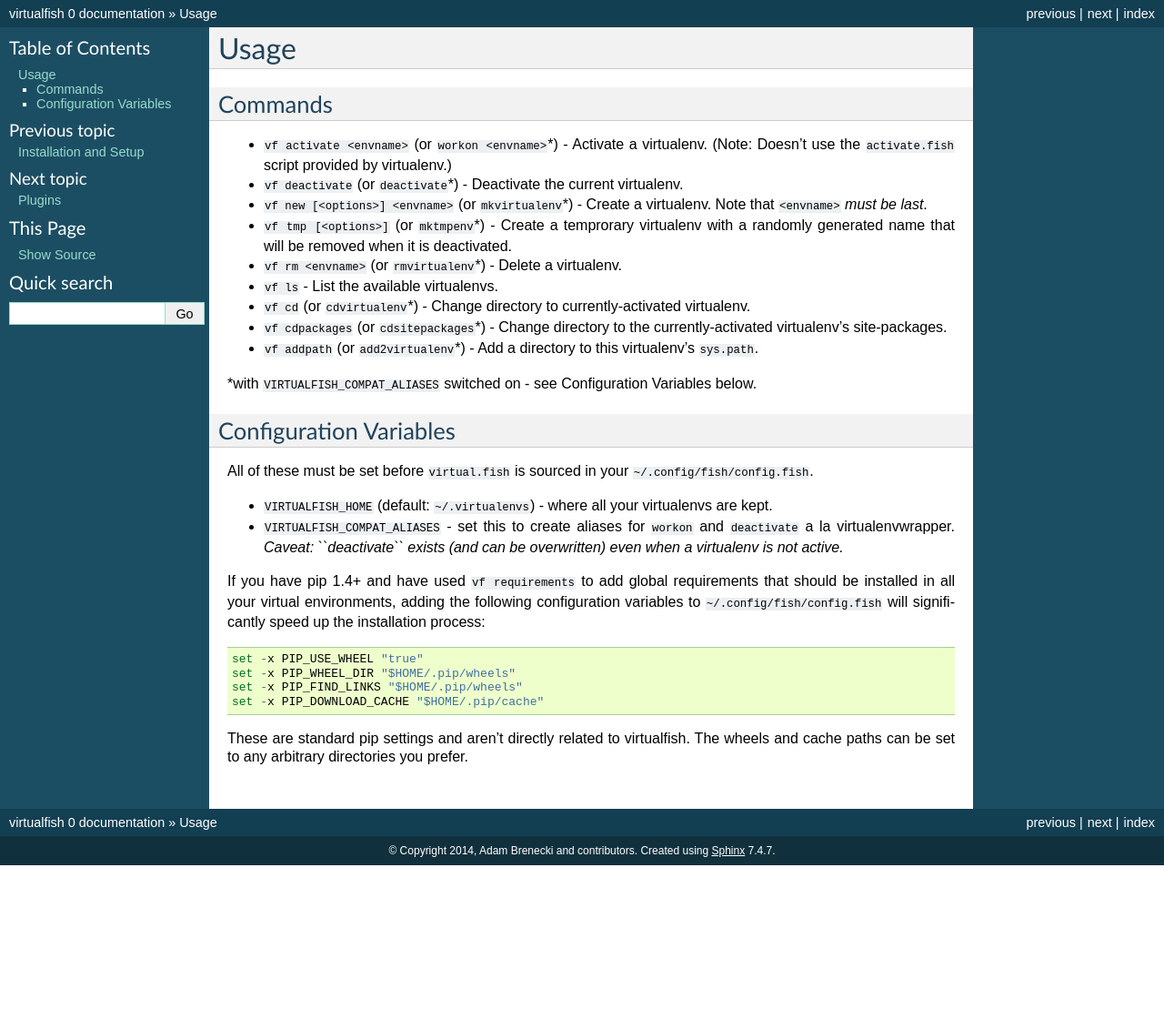
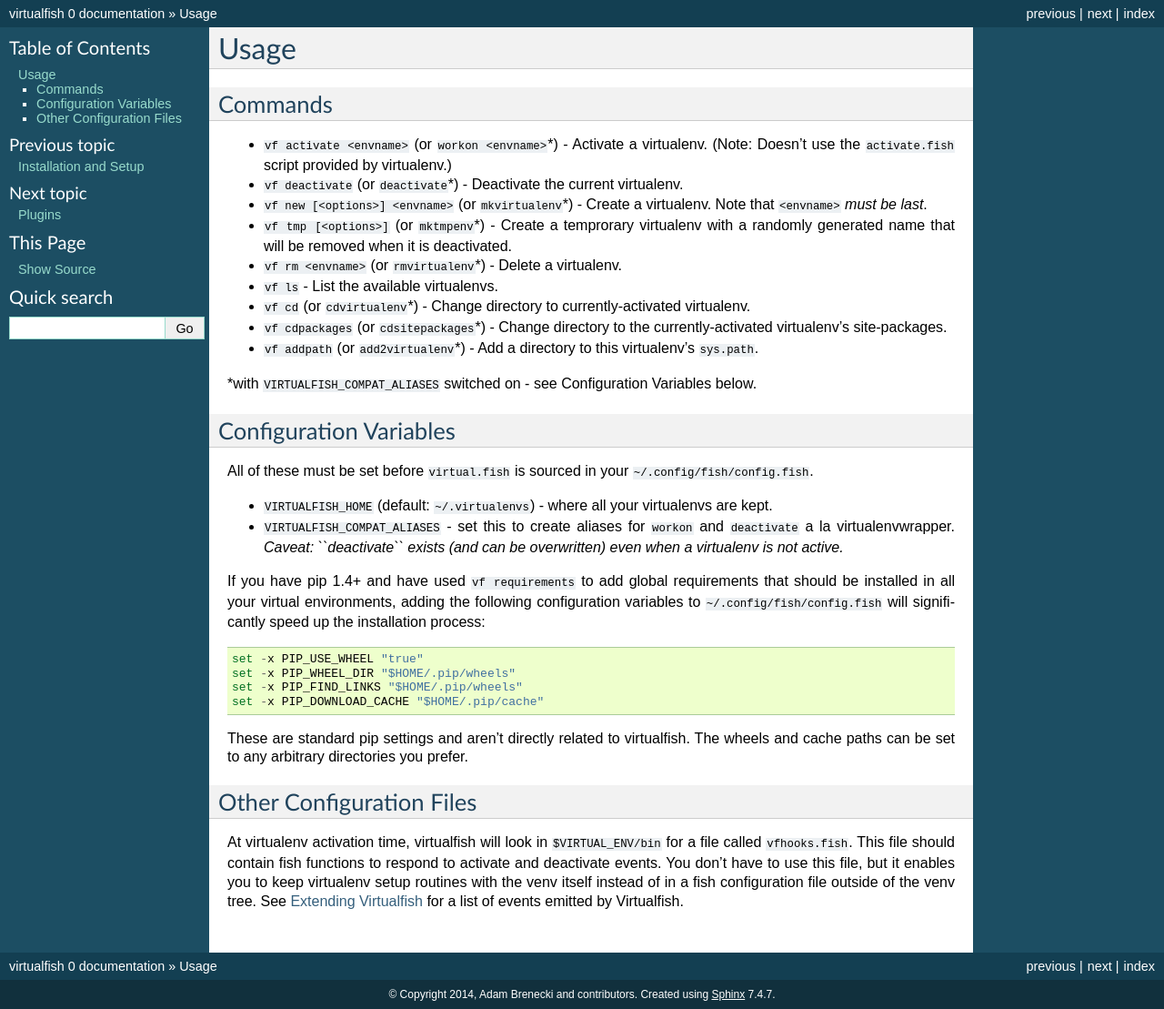
Before and after one commit to justinmayer/virtualfish, a Sphinx documentation site: the page built from docs/usage.rst, in a window 1280 px wide. Shown: the whole page at 91% size. Built offline with Sphinx 7.4.7, drawn with Linux system fonts in a browser that asks for light colours; before the commit the page ends 951 px from its top, so only the background shows below that.

Commit message:
Add ability to look for and source a vfhooks.fish file as part of vf.activate

```diff
--- a/docs/usage.rst
+++ b/docs/usage.rst
@@ -56,3 +56,12 @@ installation process:
 These are standard pip settings and aren't directly related to
 virtualfish. The wheels and cache paths can be set to any arbitrary
 directories you prefer.
+
+Other Configuration Files
+-------------------------
+At virtualenv activation time, virtualfish will look in ``$VIRTUAL_ENV/bin`` for
+a file called ``vfhooks.fish``.  This file should contain fish functions to
+respond to activate and deactivate events.  You don't have to use this file, but
+it enables you to keep virtualenv setup routines with the venv itself instead of
+in a fish configuration file outside of the venv tree.  See :doc:`Extending
+Virtualfish </extend>` for a list of events emitted by Virtualfish.
```
